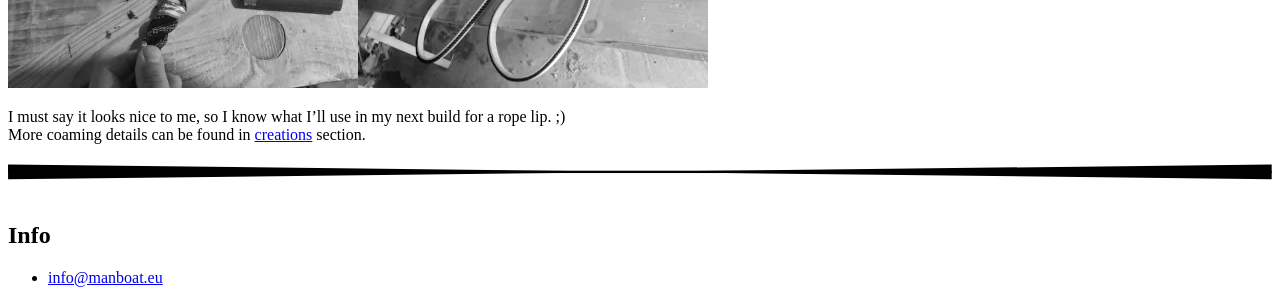
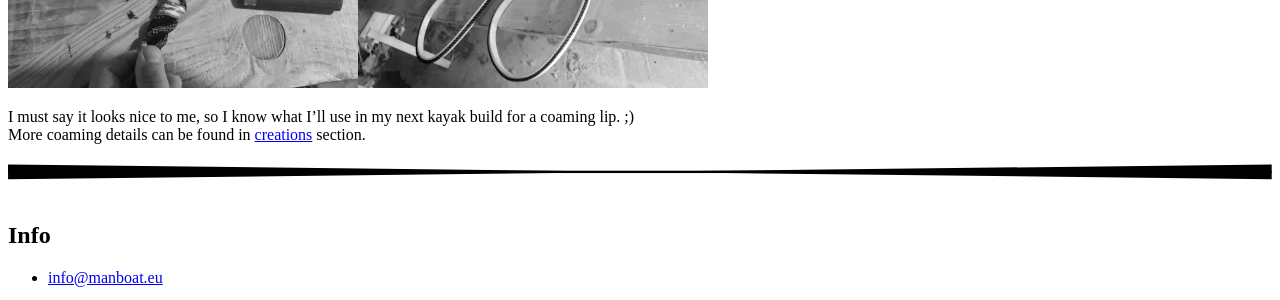
Before and after one commit to marjanbonus/marjanbonus.github.io, a Jekyll site: the page built from _posts/2025-09-08-cockpit-coaming-update.markdown, in a window 1280 px wide. Shown: the part 1685-1985 px from the top of the page. Built offline with Jekyll 4.4.1, drawn with Linux system fonts in a browser that asks for light colours.

Commit message:
Update post text

```diff
--- a/_posts/2025-09-08-cockpit-coaming-update.markdown
+++ b/_posts/2025-09-08-cockpit-coaming-update.markdown
@@ -42,5 +42,5 @@ After attaching/sewing the coaming to the skin, I'll need <strong>one more pass<
 [![rope_end_melt](/assets/images/posts/greenland-coaming-update/rope_end_melt_s.webp)](/assets/images/posts/greenland-coaming-update/rope_end_melt.webp){:data-fslightbox="gallery4"}[![rope_lip](/assets/images/posts/greenland-coaming-update/rope_lip_s.webp)](/assets/images/posts/greenland-coaming-update/rope_lip.webp){:data-fslightbox="gallery4"}
 {: .post-gallery .two}
 
-I must say it looks nice to me, so I know what I'll use in my next build for a rope lip. ;)
+I must say it looks nice to me, so I know what I'll use in my next kayak build for a coaming lip. ;)
 More coaming details can be found in [creations]({{ site.baseurl }}{% link _pages/creations/greenland-cockpit-coaming.markdown %}) section.
```
